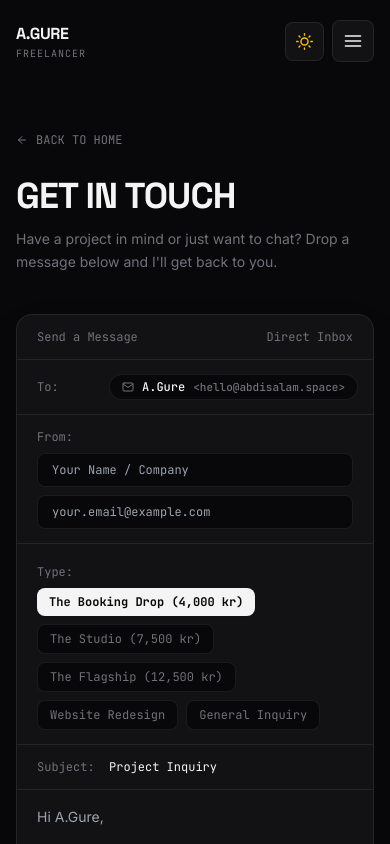
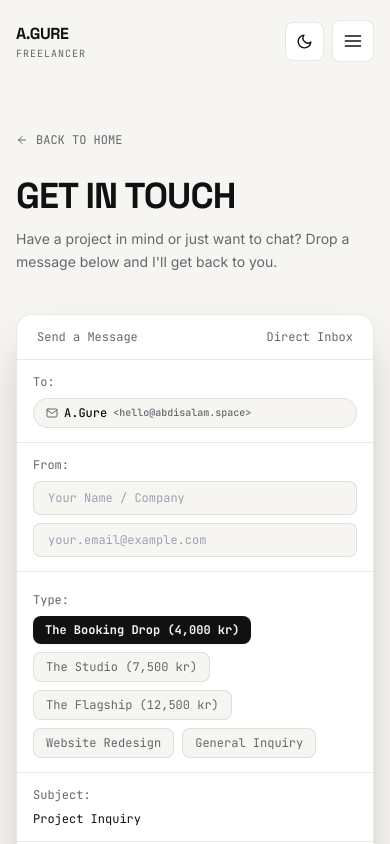
Before and after one commit to abdisalam02/portfolio-dashboard, a Next.js app: page /contact in a window 390 px wide. Shown: the top 844 px of the page. Built offline with nearby package versions, Linux system fonts and the light colour scheme.

Commit message:
fix: make light mode default, fix mobile auto-scroll pass-through, pin stationary badge, and resolve mobile contact email overflow

```diff
--- a/src/app/contact/page.tsx
+++ b/src/app/contact/page.tsx
@@ -210,25 +210,25 @@ function ContactForm() {
               )}
 
               {/* TO Field */}
-              <div className="px-5 py-3.5 flex items-center gap-4 text-xs font-mono">
+              <div className="px-4 sm:px-5 py-3.5 flex flex-col sm:flex-row sm:items-center gap-2 sm:gap-4 text-xs font-mono">
                 <span className="text-muted w-14 flex-shrink-0">To:</span>
-                <div className="inline-flex items-center gap-2 px-3 py-1 rounded-full bg-background border border-card-border text-foreground font-medium">
-                  <FiMail size={12} className="text-muted" />
-                  <span>A.Gure</span>
-                  <span className="text-muted text-[11px]">&lt;{recipientEmail}&gt;</span>
+                <div className="inline-flex max-w-full flex-wrap items-center gap-1.5 sm:gap-2 px-3 py-1.5 rounded-full bg-background border border-card-border text-foreground font-medium">
+                  <FiMail size={12} className="text-muted flex-shrink-0" />
+                  <span className="whitespace-nowrap">A.Gure</span>
+                  <span className="text-muted text-[10px] sm:text-[11px] truncate">&lt;{recipientEmail}&gt;</span>
                 </div>
               </div>
 
               {/* FROM Field */}
-              <div className="px-5 py-3.5 flex flex-col sm:flex-row sm:items-center gap-2 sm:gap-4 text-xs font-mono">
+              <div className="px-4 sm:px-5 py-3.5 flex flex-col sm:flex-row sm:items-center gap-2 sm:gap-4 text-xs font-mono">
                 <span className="text-muted w-14 flex-shrink-0">From:</span>
-                <div className="flex-1 flex flex-col sm:flex-row gap-2">
+                <div className="flex-1 flex flex-col sm:flex-row gap-2 w-full min-w-0">
                   <input
                     type="text"
                     placeholder="Your Name / Company"
                     value={senderName}
                     onChange={(e) => setSenderName(e.target.value)}
-                    className="px-3.5 py-2 rounded-lg bg-background border border-card-border text-xs text-foreground placeholder:text-muted/60 focus:outline-none focus:border-foreground transition-all flex-1"
+                    className="px-3.5 py-2 rounded-lg bg-background border border-card-border text-xs text-foreground placeholder:text-muted/60 focus:outline-none focus:border-foreground transition-all flex-1 min-w-0 w-full"
                     required
                   />
                   <input
@@ -236,16 +236,16 @@ function ContactForm() {
                     placeholder="your.email@example.com"
                     value={senderEmail}
                     onChange={(e) => setSenderEmail(e.target.value)}
-                    className="px-3.5 py-2 rounded-lg bg-background border border-card-border text-xs text-foreground placeholder:text-muted/60 focus:outline-none focus:border-foreground transition-all flex-1"
+                    className="px-3.5 py-2 rounded-lg bg-background border border-card-border text-xs text-foreground placeholder:text-muted/60 focus:outline-none focus:border-foreground transition-all flex-1 min-w-0 w-full"
                     required
                   />
                 </div>
               </div>
 
               {/* PROJECT TYPE Field */}
-              <div className="px-5 py-3.5 flex flex-col sm:flex-row sm:items-start gap-2 sm:gap-4 text-xs font-mono">
+              <div className="px-4 sm:px-5 py-3.5 flex flex-col sm:flex-row sm:items-start gap-2 sm:gap-4 text-xs font-mono">
                 <span className="text-muted w-14 flex-shrink-0 pt-1.5">Type:</span>
-                <div className="flex-1 flex flex-wrap gap-2">
+                <div className="flex-1 flex flex-wrap gap-2 w-full min-w-0">
                   {projectTypes.map((type) => (
                     <button
                       key={type}
@@ -264,14 +264,14 @@ function ContactForm() {
               </div>
 
               {/* SUBJECT Field */}
-              <div className="px-5 py-3.5 flex items-center gap-4 text-xs font-mono">
+              <div className="px-4 sm:px-5 py-3.5 flex flex-col sm:flex-row sm:items-center gap-2 sm:gap-4 text-xs font-mono">
                 <span className="text-muted w-14 flex-shrink-0">Subject:</span>
                 <input
                   type="text"
                   value={subject}
                   onChange={(e) => setSubject(e.target.value)}
                   placeholder="What are we building?"
-                  className="flex-1 bg-transparent text-xs text-foreground placeholder:text-muted/60 focus:outline-none"
+                  className="flex-1 bg-transparent text-xs text-foreground placeholder:text-muted/60 focus:outline-none min-w-0 w-full"
                 />
               </div>
 
--- a/src/app/globals.css
+++ b/src/app/globals.css
@@ -3,8 +3,21 @@
 @tailwind utilities;
 
 @layer base {
-  /* Palette 1: Obsidian & Pure Chalk (Default - Inspo 1) */
+  /* Palette 1: Warm Paper & Ink (Default Light Mode) */
   :root,
+  .theme-paper {
+    --bg: #f6f5f2;
+    --fg: #111113;
+    --card-bg: #ffffff;
+    --card-border: rgba(0, 0, 0, 0.09);
+    --card-hover-border: rgba(0, 0, 0, 0.28);
+    --muted: #66666e;
+    --accent: #000000;
+    --pill-bg: rgba(0, 0, 0, 0.04);
+    --tag-border: rgba(0, 0, 0, 0.15);
+  }
+
+  /* Palette 2: Obsidian & Pure Chalk (Dark Mode) */
   .theme-obsidian {
     --bg: #08080a;
     --fg: #f4f4f5;
@@ -15,19 +28,6 @@
     --accent: #ffffff;
     --pill-bg: rgba(255, 255, 255, 0.05);
     --tag-border: rgba(255, 255, 255, 0.12);
-  }
-
-  /* Palette 2: Warm Paper & Ink (Editorial Dual-Mode) */
-  .theme-paper {
-    --bg: #f6f5f2;
-    --fg: #111113;
-    --card-bg: #ffffff;
-    --card-border: rgba(0, 0, 0, 0.09);
-    --card-hover-border: rgba(0, 0, 0, 0.28);
-    --muted: #66666e;
-    --accent: #000000;
-    --pill-bg: rgba(0, 0, 0, 0.04);
-    --tag-border: rgba(0, 0, 0, 0.15);
   }
 
   /* Palette 3: Liquid Chrome & Steel (Metallic Jewelry Aesthetic) */
--- a/src/app/layout.tsx
+++ b/src/app/layout.tsx
@@ -82,7 +82,7 @@ export default function RootLayout({
   return (
     <html
       lang="en"
-      className={`${spaceGrotesk.variable} ${inter.variable} ${jetbrainsMono.variable} ${syne.variable} ${cinzel.variable} font-pair-1 theme-obsidian`}
+      className={`${spaceGrotesk.variable} ${inter.variable} ${jetbrainsMono.variable} ${syne.variable} ${cinzel.variable} font-pair-1 theme-paper`}
     >
       <body className="antialiased min-h-screen selection:bg-white selection:text-black">
         <SmoothScroll>
--- a/src/components/AutoScrollFrame.tsx
+++ b/src/components/AutoScrollFrame.tsx
@@ -114,35 +114,38 @@ export default function AutoScrollFrame({
           </div>
         </div>
 
-        {/* Scrollable Viewport Canvas:
-            On mobile, when auto-scrolling, pointer-events are disabled so user swiping smoothly scrolls the page.
+        {/* Viewport Canvas Frame (Fixed outer window) */}
+        <div className="relative w-full h-[460px] sm:h-[500px] overflow-hidden bg-black/60 select-none">
+          {/* Inner Scrolling Container:
+              When auto-scrolling, pointer-events are disabled so touch swipes on mobile pass through directly to the page.
               When paused via the button, manual scrolling inside the frame is unlocked! */}
           <div
             ref={containerRef}
-          className={`relative w-full h-[460px] sm:h-[500px] bg-black/60 select-none ${
+            className={`w-full h-full ${
               isManualPaused
                 ? "overflow-y-auto pointer-events-auto touch-pan-y cursor-grab active:cursor-grabbing"
-              : "overflow-hidden sm:overflow-y-auto pointer-events-none sm:pointer-events-auto touch-none sm:touch-auto"
+                : "overflow-y-auto pointer-events-none select-none"
             }`}
-          style={{ scrollbarWidth: "thin" }}
+            style={{ scrollbarWidth: isManualPaused ? "thin" : "none" }}
           >
-          <div className="w-full relative">
+            <div className="w-full relative pointer-events-none">
               <Image
                 src={imgSrc}
                 alt={alt}
                 width={1440}
                 height={4800}
-              className="w-full h-auto object-top pointer-events-auto"
+                className="w-full h-auto object-top pointer-events-none"
                 priority
               />
             </div>
+          </div>
 
-          {/* Persistent Status Cue */}
-          <div className="absolute bottom-3 left-3 pointer-events-none px-2.5 py-1 rounded-md bg-background/90 backdrop-blur-md border border-card-border text-[10px] font-mono text-muted flex items-center gap-1.5 shadow-md">
+          {/* Persistent Status Cue - Fixed to the outer frame, so it NEVER scrolls with the image! */}
+          <div className="absolute bottom-3 left-3 pointer-events-none px-2.5 py-1 rounded-md bg-black/85 backdrop-blur-md border border-white/15 text-[10px] font-mono text-zinc-300 flex items-center gap-1.5 shadow-lg z-10">
             {isManualPaused ? (
               <>
                 <span className="w-1.5 h-1.5 rounded-full bg-amber-400" />
-                <span className="text-foreground font-semibold">Paused • Scroll freely to explore</span>
+                <span className="text-white font-semibold">Paused • Scroll freely to explore</span>
               </>
             ) : (
               <>
--- a/src/components/Header.tsx
+++ b/src/components/Header.tsx
@@ -14,7 +14,7 @@ const navLinks = [
 export default function Header() {
   const [mobileMenuOpen, setMobileMenuOpen] = useState(false);
   const [scrolled, setScrolled] = useState(false);
-  const [isLightMode, setIsLightMode] = useState(false);
+  const [isLightMode, setIsLightMode] = useState(true);
 
   useEffect(() => {
     const handleScroll = () => {
@@ -26,14 +26,15 @@ export default function Header() {
 
   useEffect(() => {
     const saved = localStorage.getItem("ag_theme");
-    if (saved === "light") {
+    if (saved === "dark") {
+      setIsLightMode(false);
+      document.documentElement.classList.remove("theme-paper");
+      document.documentElement.classList.add("theme-obsidian");
+    } else {
+      // Default to Warm Paper Light Mode
       setIsLightMode(true);
       document.documentElement.classList.remove("theme-obsidian");
       document.documentElement.classList.add("theme-paper");
-    } else {
-      setIsLightMode(false);
-      document.documentElement.classList.remove("theme-paper");
-      document.documentElement.classList.add("theme-obsidian");
     }
   }, []);
 
```
Lines whose indentation alone changed are shown as unchanged.
